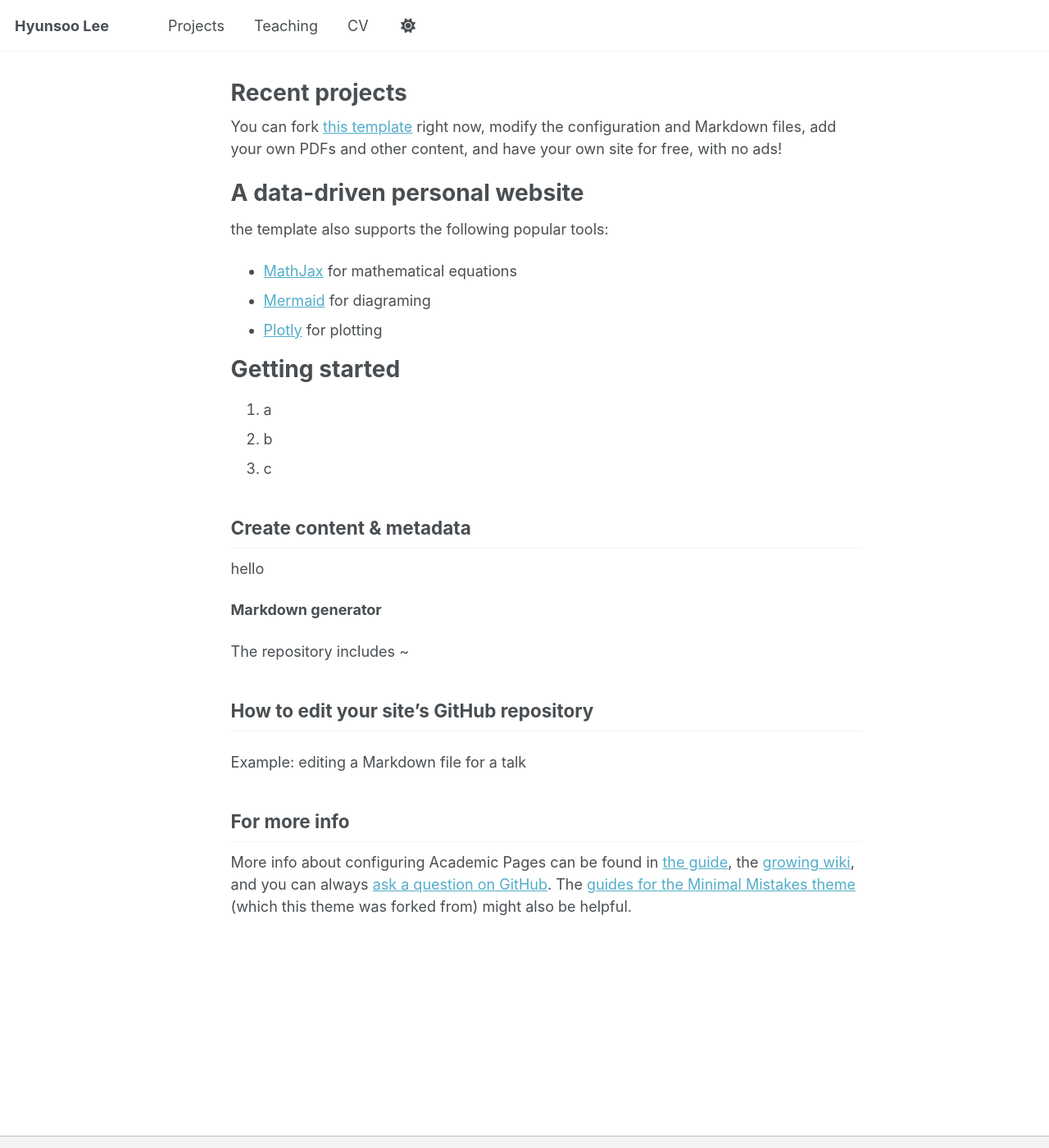
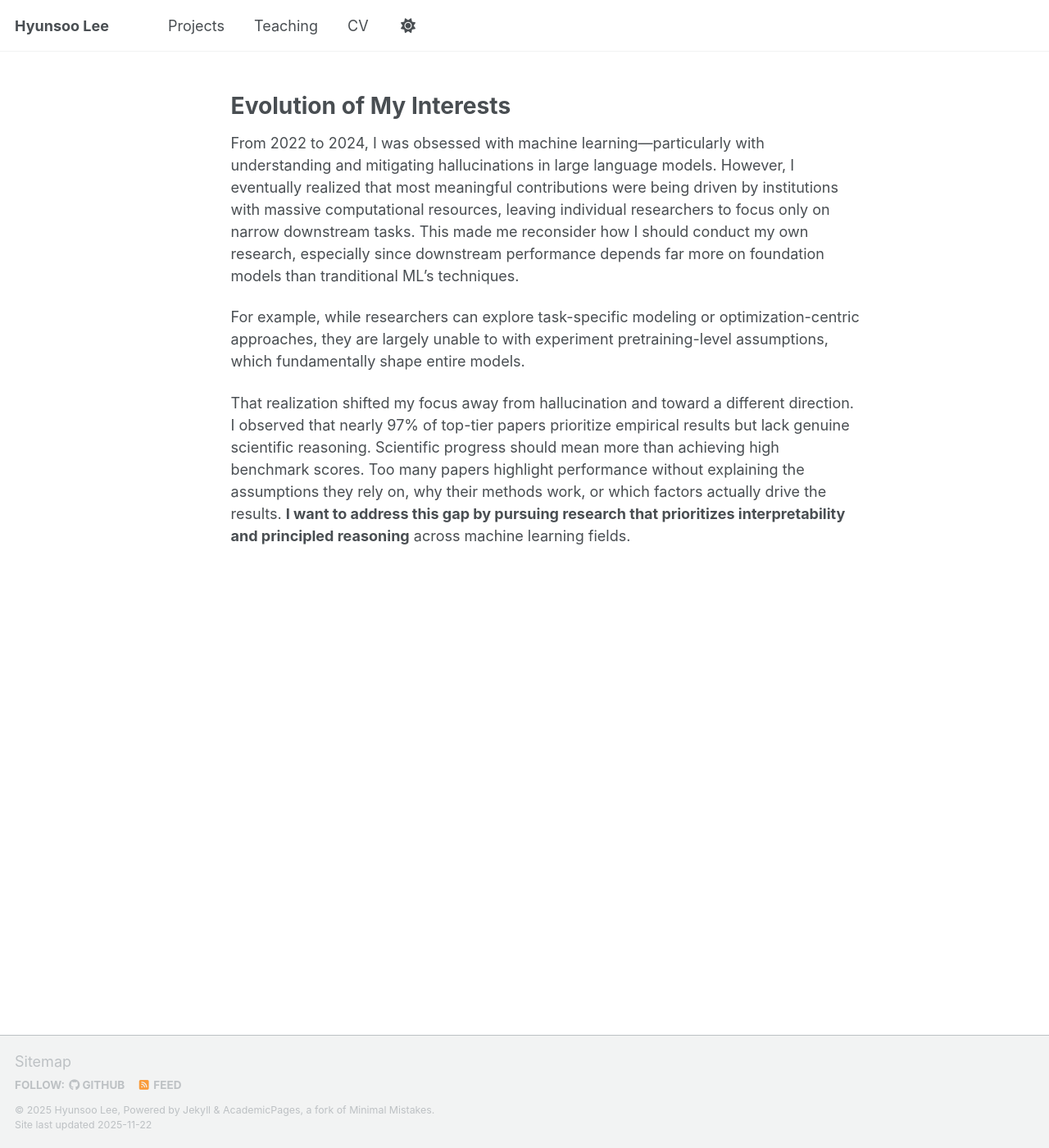
Before and after one commit to ahyunsoo3/ahyunsoo3.github.io, a Jekyll site: the page built from _pages/about.md, in a window 1280 px wide and 1400 px high. Shown: the whole window at 82% size. Built offline with Jekyll 4.4.1, drawn with Linux system fonts in a browser that asks for light colours; a script that is not in the unit is left out.

Commit message:
content updated

```diff
--- a/_config.yml
+++ b/_config.yml
@@ -24,9 +24,10 @@
 author:
   # Biographic information
   avatar           : "profile.png"
-  name             : "RResearch interests : LLMs' hallucination, LLMs' interpretability."
+  name             : "HSL"
   pronouns         : # example: "she/her"
-  bio              : "I'm passionate about AI and open-source tools..."
+  bio              : >
+                      "If you want to go fast, go alone. If you want to go far, go together.”
   location         : "South Korea"
   # employer         : "None"
   uri              : # URL
--- a/_pages/about.md
+++ b/_pages/about.md
@@ -1,41 +1,15 @@
 ---
 permalink: /
-title: "Recent projects"
+title: ""
 author_profile: false
 redirect_from:
   - /about/
   - /about.html
 ---
- You can fork [this template](https://github.com/academicpages/academicpages.github.io) right now, modify the configuration and Markdown files, add your own PDFs and other content, and have your own site for free, with no ads!
+Evolution of My Interests
+=======
+From 2022 to 2024, I was obsessed with machine learning—particularly with understanding and mitigating hallucinations in large language models. However, I eventually realized that most meaningful contributions were being driven by institutions with massive computational resources, leaving individual researchers to focus only on narrow downstream tasks. This made me reconsider how I should conduct my own research, especially since downstream performance depends far more on foundation models than tranditional ML's techniques.
 
-A data-driven personal website
-======
-the template also supports the following popular tools:
-- [MathJax](https://www.mathjax.org/) for mathematical equations
-- [Mermaid](https://mermaid.js.org/) for diagraming
-- [Plotly](https://plotly.com/javascript/) for plotting
+For example, while researchers can explore task-specific modeling or optimization-centric approaches, they are largely unable to with experiment pretraining-level assumptions, which fundamentally shape entire models.
 
-Getting started
-======
-1. a
-2. b
-3. c
-
-Create content & metadata
-------
-hello
-
-**Markdown generator**
-
-The repository includes ~
-
-How to edit your site's GitHub repository
-------
- <!-- (like [this one](https://github.com/academicpages/academicpages.github.io/blob/master/_talks/2012-03-01-talk-1.md) -->
-
-Example: editing a Markdown file for a talk
-<!-- ![Editing a Markdown file for a talk](/images/editing-talk.png) -->
-
-For more info
-------
-More info about configuring Academic Pages can be found in [the guide](https://academicpages.github.io/markdown/), the [growing wiki](https://github.com/academicpages/academicpages.github.io/wiki), and you can always [ask a question on GitHub](https://github.com/academicpages/academicpages.github.io/discussions). The [guides for the Minimal Mistakes theme](https://mmistakes.github.io/minimal-mistakes/docs/configuration/) (which this theme was forked from) might also be helpful.
+That realization shifted my focus away from hallucination and toward a different direction. I observed that nearly 97% of top-tier papers prioritize empirical results but lack genuine scientific reasoning. Scientific progress should mean more than achieving high benchmark scores. Too many papers highlight performance without explaining the assumptions they rely on, why their methods work, or which factors actually drive the results. **I want to address this gap by pursuing research that prioritizes interpretability and principled reasoning** across machine learning fields.
```
Also changed, not shown: _pages/projects.md (+7 -2 lines).
